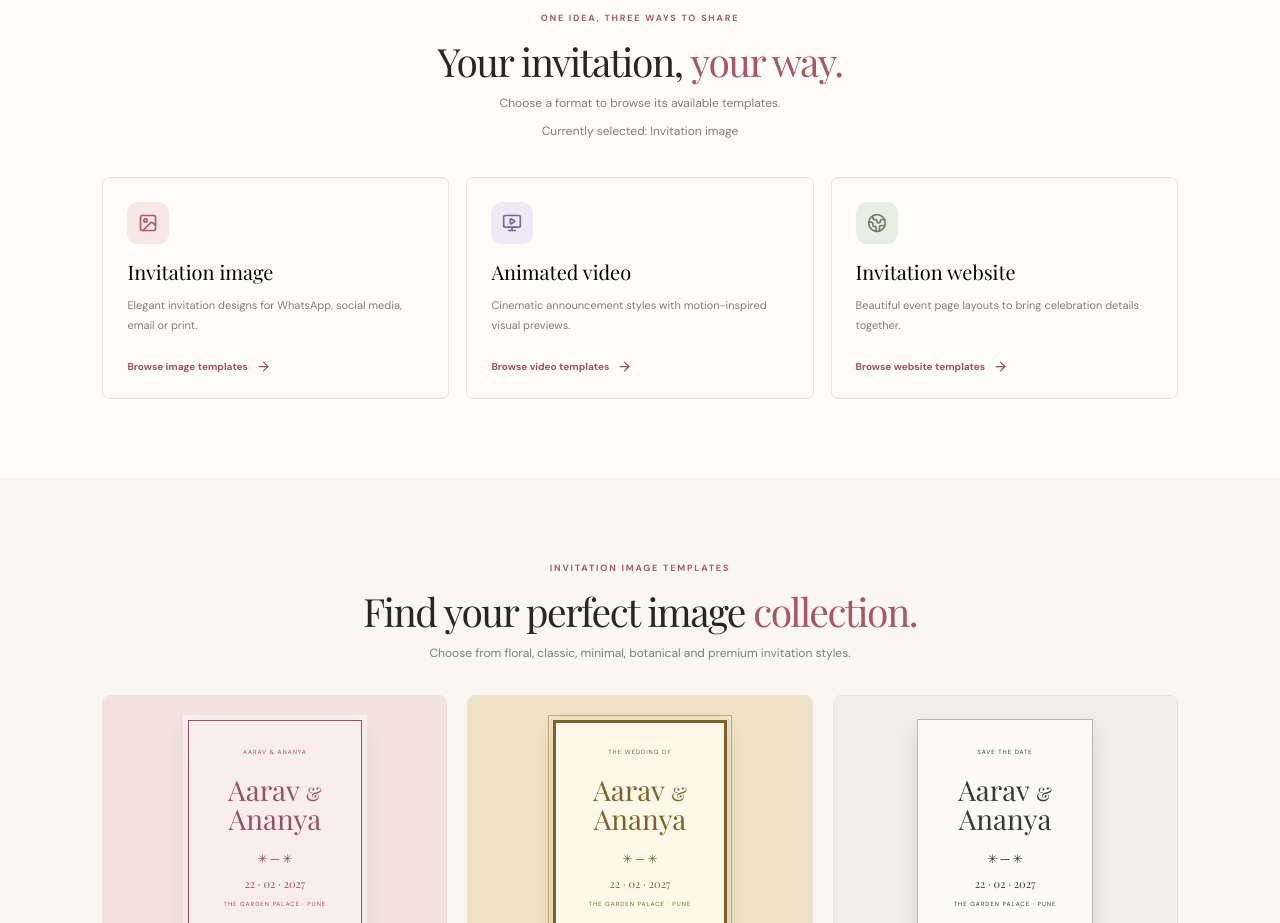
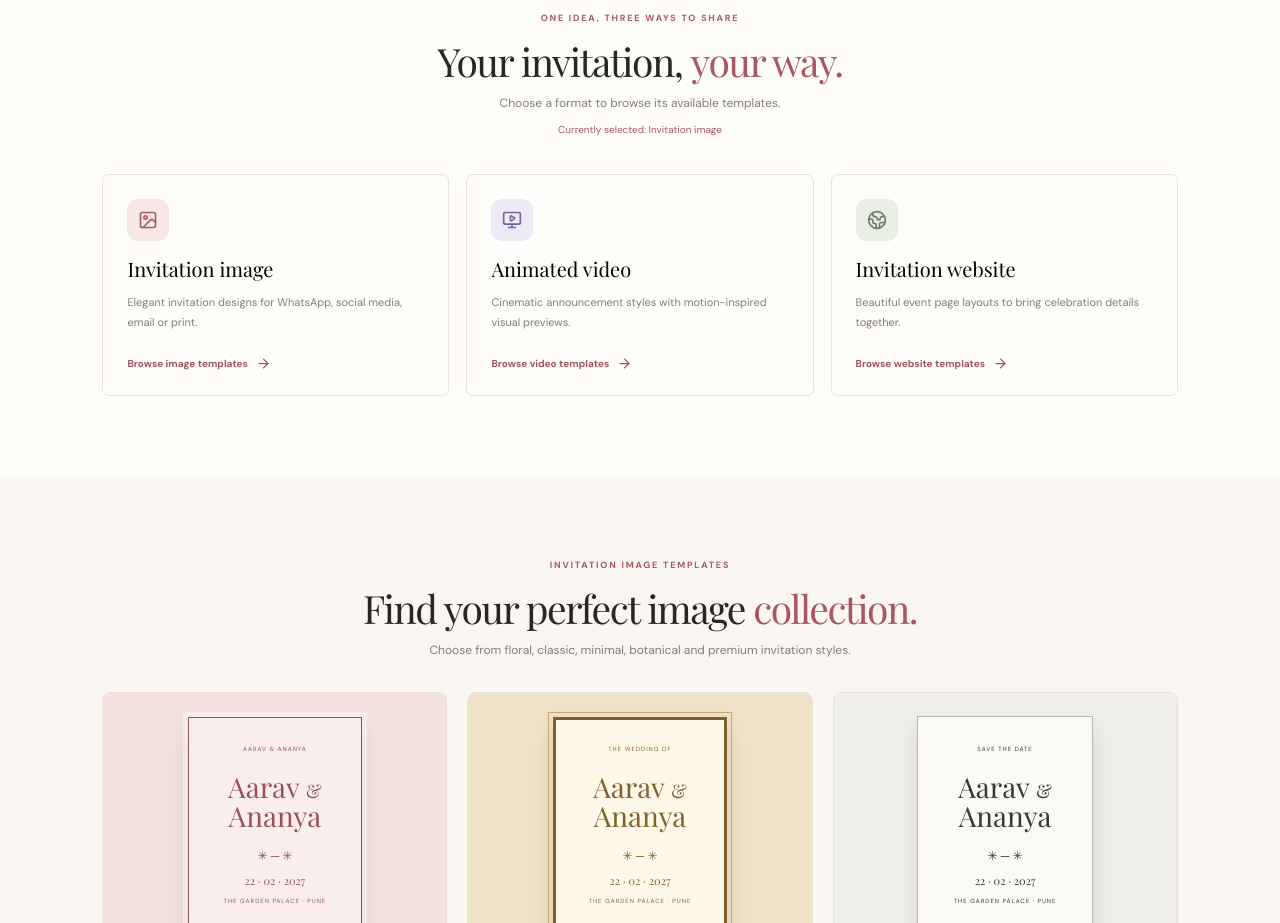
Before and after one commit to rohitrkonde/InvitationPlatform, a React (Vite) app: page / in a window 1280 px wide. Shown: the part 840-1763 px from the top of the page. Built offline with nearby package versions, Linux system fonts and the light colour scheme; a web font is replaced by a local one.

Commit message:
Style selected invitation format label

```diff
--- a/src/style.css
+++ b/src/style.css
@@ -105,3 +105,5 @@
 .notice svg{color:#b8d4ad;flex-shrink:0}.notice button{border:0;background:transparent;color:white;font-size:20px;padding:0 0 0 5px}
 @media(max-width:900px){.template-gallery{padding:65px 6%}.template-grid{grid-template-columns:repeat(2,minmax(0,1fr));gap:14px}.template-art{height:245px}.template-info{padding:12px}.template-info h3{font-size:15px}}
 @media(max-width:560px){.template-gallery{padding:54px 5%}.template-grid{grid-template-columns:1fr;gap:14px}.template-art{height:280px}.paper-invite{width:180px;height:225px}.template-info h3{font-size:17px}.use-template{font-size:11px}}
+
+.format-current{font-size:10px!important;color:#a35560!important;margin-top:10px!important}
```
